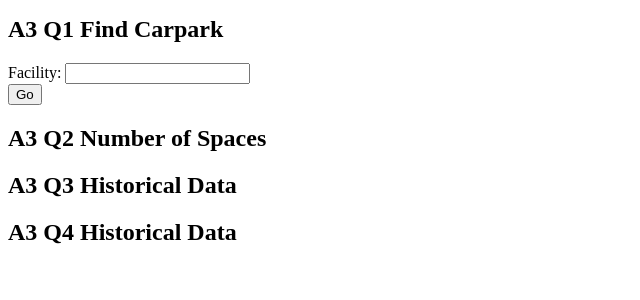
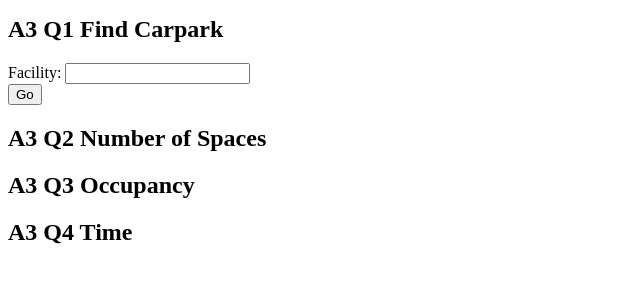
Before and after one commit to pirateZilla/2018-ca377-moored39-parkatdcu, a Django app: page /park_at_dcu/ in a window 1280 px wide. Shown: the part 159-459 px from the top of the page, without its empty margins (0-640 px from the left). Run offline with Django 3.2, Linux system fonts and the light colour scheme.

Commit message:
Minor change to headings

```diff
--- a/src/park_at_dcu/templates/park_at_dcu/index.html
+++ b/src/park_at_dcu/templates/park_at_dcu/index.html
@@ -11,7 +11,7 @@ Facility: <input type="text" name="facility"><br>
 </form>
 <h2>A3 Q2 Number of Spaces</h2>
 <!-- Write form code here -->
-<h2>A3 Q3 Historical Data</h2>
+<h2>A3 Q3 Occupancy</h2>
 <!-- Write form code here -->
-<h2>A3 Q4 Historical Data</h2>
+<h2>A3 Q4 Time</h2>
 <!-- Write form code here -->
```
